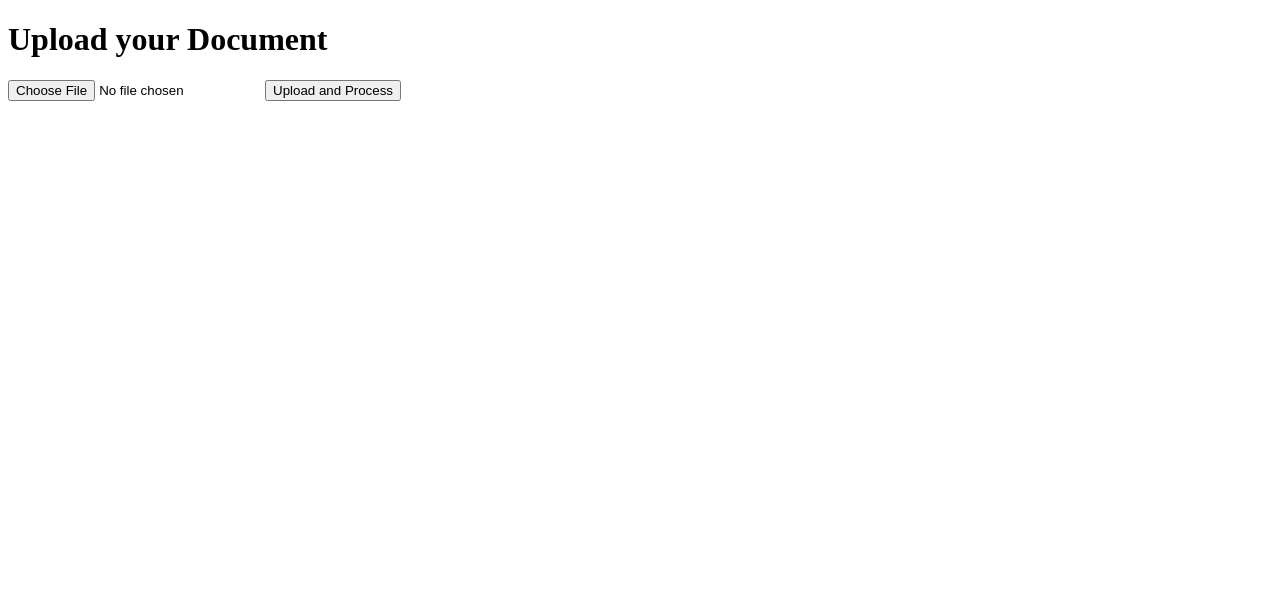
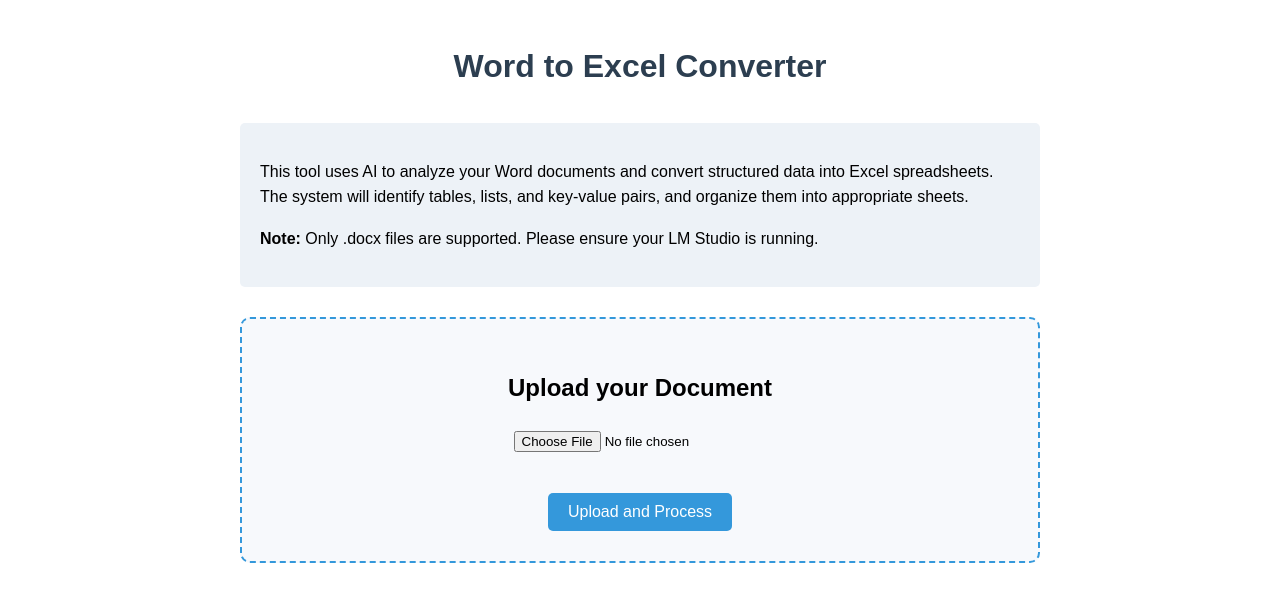
Before and after one commit to AbdullahShareef79/Exceller, a Flask app: page / in a window 1280 px wide. Shown: the top 612 px of the page. Run offline with Flask 2, Linux system fonts and the light colour scheme.

Commit message:
updated main and app.py still bug unsolved

```diff
--- /dev/null
+++ b/app.py
@@ -0,0 +1,103 @@
+import os
+import shlex
+from flask import Flask, render_template, request, redirect, url_for, send_file
+import subprocess
+from pathlib import Path
+import logging
+
+# Configure logging
+logging.basicConfig(level=logging.INFO,
+                    format='%(asctime)s - %(levelname)s - %(message)s')
+
+app = Flask(__name__)
+
+# Set up the folders
+UPLOAD_FOLDER = os.path.abspath('uploads')
+OUTPUT_FOLDER = os.path.abspath('outputs')
+app.config['UPLOAD_FOLDER'] = UPLOAD_FOLDER
+app.config['OUTPUT_FOLDER'] = OUTPUT_FOLDER
+
+# Ensure that the required folders exist
+os.makedirs(UPLOAD_FOLDER, exist_ok=True)
+os.makedirs(OUTPUT_FOLDER, exist_ok=True)
+
+# Function to call the document processing script
+def process_document(file_path):
+    # Construct the output path
+    base_name = os.path.basename(file_path)
+    name_without_ext = os.path.splitext(base_name)[0]
+    output_path = os.path.join(app.config['OUTPUT_FOLDER'], f"{name_without_ext}.xlsx")
+
+    # Properly quote paths for command-line use
+    quoted_file_path = f'"{file_path}"'
+    quoted_output_path = f'"{output_path}"'
+
+    # Use a list for subprocess.run to avoid shell-based path issues
+    command = [
+        "python",
+        "main.py",
+        file_path,
+        "--excel_path",
+        output_path,
+        "--llm_type",
+        "lmstudio"
+    ]
+
+    logging.info(f"Running command: {' '.join(command)}")
+
+    # Run the command and capture the output
+    # Setting shell=False to avoid shell path parsing issues
+    result = subprocess.run(command, shell=False, capture_output=True, text=True)
+
+    if result.returncode != 0:
+        logging.error(f"Error processing document: {result.stderr}")
+        return None, result.stderr
+
+    logging.info(f"Processing complete: {result.stdout}")
+
+    # Check if the output file was created
+    if os.path.exists(output_path):
+        return output_path, result.stdout
+    else:
+        return None, f"Output file not created. Process output: {result.stdout}"
+
+@app.route('/')
+def index():
+    return render_template('index.html')
+
+@app.route('/upload', methods=['POST'])
+def upload_file():
+    if 'file' not in request.files:
+        return redirect(request.url)
+
+    file = request.files['file']
+    if file.filename == '':
+        return redirect(request.url)
+
+    # Only allow docx files
+    if not file.filename.endswith('.docx'):
+        return render_template('error.html', message="Only .docx files are supported")
+
+    # Save the uploaded file
+    file_path = os.path.join(app.config['UPLOAD_FOLDER'], file.filename)
+    file.save(file_path)
+
+    # Process the document
+    output_path, processing_output = process_document(file_path)
+
+    if output_path:
+        relative_path = os.path.relpath(output_path, start=os.path.dirname(__file__))
+        filename = os.path.basename(output_path)
+        return render_template('result.html',
+                              output=processing_output,
+                              excel_path=filename)
+    else:
+        return render_template('error.html', message=processing_output)
+
+@app.route('/download/<filename>')
+def download_file(filename):
+    return send_file(os.path.join(app.config['OUTPUT_FOLDER'], filename),
+                     as_attachment=True)
+
+if __name__ == "__main__":
+    app.run(debug=True)
--- a/src/main.py
+++ b/main.py
@@ -5,7 +5,6 @@ import re
 import argparse
 from openpyxl import Workbook
 import json
-import subprocess
 import requests
 from typing import Dict, List, Any
 
@@ -297,9 +296,7 @@ def main():
     args = parser.parse_args()
 
     # Set up the LLM interface
-    llm_interface = None
     converter = WordToExcelConverter(
-        llm_interface=llm_interface,
         llm_type=args.llm_type,
         model=args.model
     )
@@ -307,6 +304,7 @@ def main():
     # Convert Word document to Excel
     excel_path = converter.convert_to_excel(args.word_path, args.excel_path)
     print(f"Conversion complete. Saved as: {excel_path}")
+    return excel_path
 
 if __name__ == "__main__":
     main()
--- /dev/null
+++ b/requirements.txt
@@ -0,0 +1,5 @@
+flask==2.0.1
+python-docx==0.8.11
+pandas==1.3.3
+openpyxl==3.0.9
+requests==2.26.0
--- a/static/app.py
+++ /dev/null
@@ -1,50 +0,0 @@
-import os
-from flask import Flask, render_template, request, redirect, url_for
-import subprocess
-
-app = Flask(__name__)
-
-# Set up the folder to store the uploaded files
-UPLOAD_FOLDER = 'uploads'
-app.config['UPLOAD_FOLDER'] = UPLOAD_FOLDER
-
-# Ensure that the upload folder exists
-if not os.path.exists(UPLOAD_FOLDER):
-    os.makedirs(UPLOAD_FOLDER)
-
-# Function to call your LLM model (main.py) after uploading the file
-def process_document(file_path):
-    # Replace this with the actual command you use to run your script
-    command = f"python src/main.py {file_path} --llm lmstudio"
-
-    # Run the command and capture the output
-    result = subprocess.run(command, shell=True, capture_output=True, text=True)
-
-    # Return the output of the script
-    return result.stdout
-
-@app.route('/')
-def index():
-    return render_template('index.html')
-
-@app.route('/upload', methods=['POST'])
-def upload_file():
-    if 'file' not in request.files:
-        return redirect(request.url)
-
-    file = request.files['file']
-    if file.filename == '':
-        return redirect(request.url)
-
-    # Save the uploaded file to the server's disk
-    file_path = os.path.join(app.config['UPLOAD_FOLDER'], file.filename)
-    file.save(file_path)
-
-    # Call your processing function (main.py) to handle the file
-    output = process_document(file_path)
-
-    # Return the processed output to the user
-    return render_template('result.html', output=output)
-
-if __name__ == "__main__":
-    app.run(debug=True)
--- a/static/requirements.txt
+++ /dev/null
@@ -1 +0,0 @@
-Flask==2.0.2
--- a/static/templates/index.html
+++ b/static/templates/index.html
@@ -3,13 +3,68 @@
 <head>
     <meta charset="UTF-8">
     <meta name="viewport" content="width=device-width, initial-scale=1.0">
-    <title>File Upload</title>
+    <title>Word to Excel Converter</title>
+    <style>
+        body {
+            font-family: Arial, sans-serif;
+            max-width: 800px;
+            margin: 0 auto;
+            padding: 20px;
+            line-height: 1.6;
+        }
+        h1 {
+            color: #2c3e50;
+            text-align: center;
+        }
+        .upload-container {
+            border: 2px dashed #3498db;
+            border-radius: 10px;
+            padding: 30px;
+            text-align: center;
+            margin: 30px 0;
+            background-color: #f7f9fc;
+        }
+        .upload-button {
+            background-color: #3498db;
+            color: white;
+            border: none;
+            padding: 10px 20px;
+            font-size: 16px;
+            border-radius: 5px;
+            cursor: pointer;
+            margin-top: 20px;
+        }
+        .upload-button:hover {
+            background-color: #2980b9;
+        }
+        .file-input {
+            margin: 20px 0;
+        }
+        .description {
+            margin: 30px 0;
+            padding: 20px;
+            background-color: #edf2f7;
+            border-radius: 5px;
+        }
+    </style>
 </head>
 <body>
-    <h1>Upload your Document</h1>
-    <form method="POST" action="/upload" enctype="multipart/form-data">
-        <input type="file" name="file" required>
-        <button type="submit">Upload and Process</button>
-    </form>
+    <h1>Word to Excel Converter</h1>
+
+    <div class="description">
+        <p>This tool uses AI to analyze your Word documents and convert structured data into Excel spreadsheets.
+           The system will identify tables, lists, and key-value pairs, and organize them into appropriate sheets.</p>
+        <p><strong>Note:</strong> Only .docx files are supported. Please ensure your LM Studio is running.</p>
+    </div>
+
+    <div class="upload-container">
+        <h2>Upload your Document</h2>
+        <form method="POST" action="/upload" enctype="multipart/form-data">
+            <div class="file-input">
+                <input type="file" name="file" accept=".docx" required>
+            </div>
+            <button type="submit" class="upload-button">Upload and Process</button>
+        </form>
+    </div>
 </body>
 </html>
```
Also changed, not shown: static/templates/error.html (added, +60 -0 lines), static/templates/result.html (+67 -5 lines).
